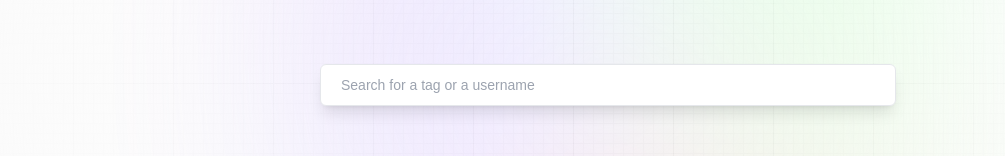
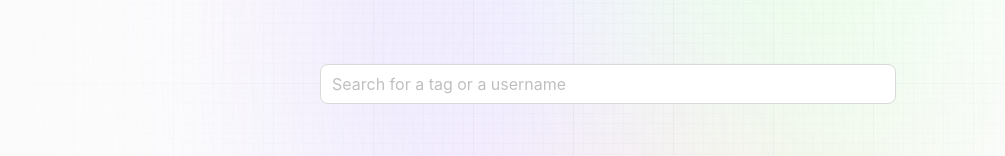
Before and after one commit to anaalamed/next-intro, a Next.js app: page / in a window 1280 px wide. Shown: the part 322-478 px from the top of the page, without its empty margins (32-1037 px from the left). Built offline with nearby package versions, Linux system fonts and the light colour scheme; no server answers; the database is empty.

Commit message:
search input  updated to use antd

```diff
--- a/components/Feed.jsx
+++ b/components/Feed.jsx
@@ -1,12 +1,12 @@
 "use client";
 
 import { useState, useEffect } from "react";
-
 import PromptCard from "./PromptCard";
+import { Input } from "antd";
 
 const PromptCardList = ({ data, handleTagClick }) => {
   return (
-    <div className='mt-16 prompt_layout'>
+    <div className="mt-16 prompt_layout">
       {data.map((post) => (
         <PromptCard
           key={post._id}
@@ -68,15 +68,13 @@ const Feed = () => {
   };
 
   return (
-    <section className='feed'>
-      <form className='relative w-full flex-center'>
-        <input
-          type='text'
-          placeholder='Search for a tag or a username'
+    <section className="feed">
+      <form className="relative w-full flex-center">
+        <Input
+          placeholder="Search for a tag or a username"
+          size="large"
           value={searchText}
           onChange={handleSearchChange}
-          required
-          className='search_input peer'
         />
       </form>
 
```
